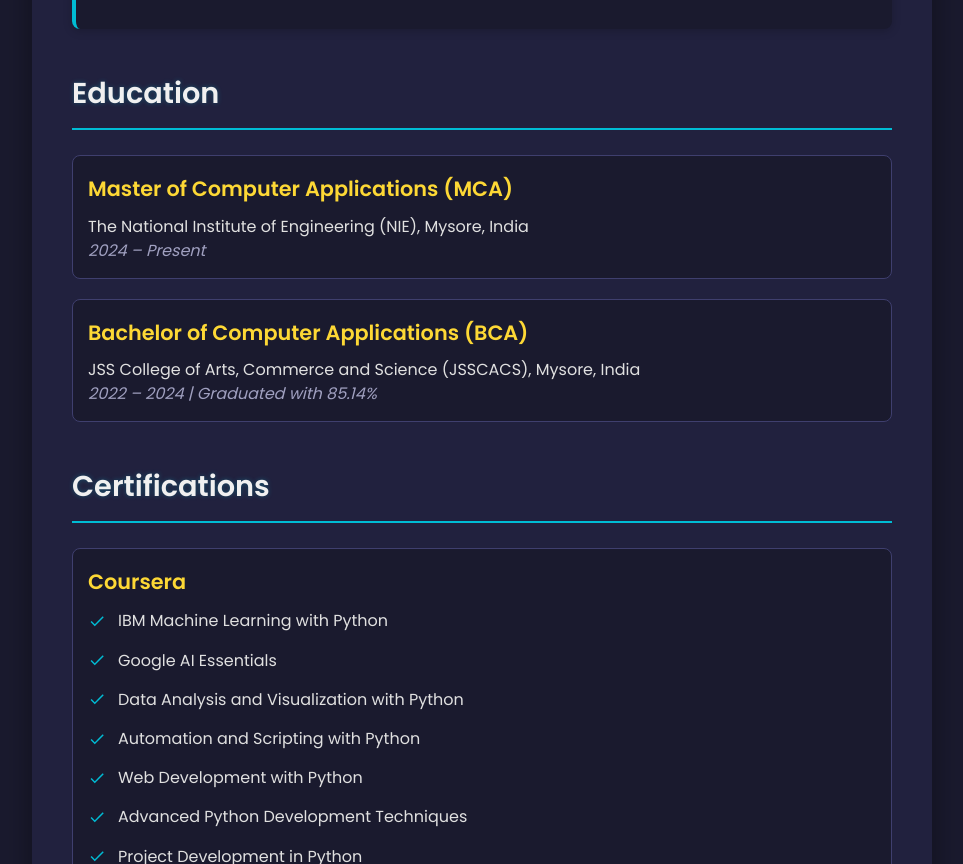
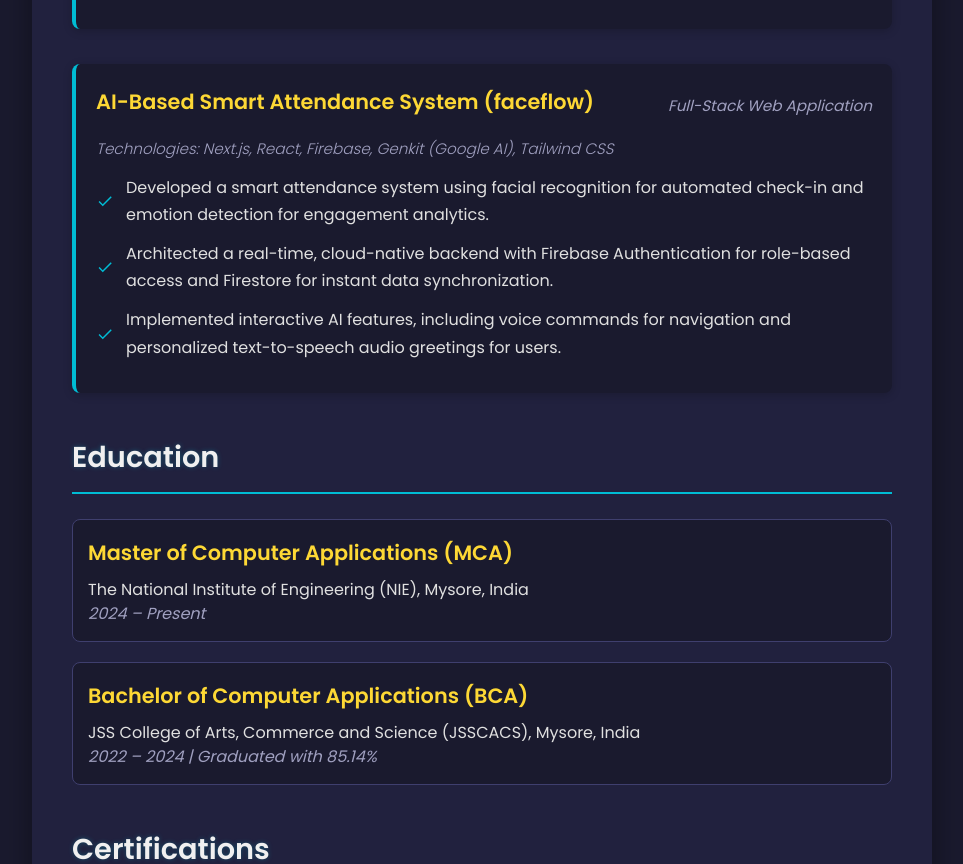
Before and after one commit to rahul03052003/myresume, a plain HTML site: page index.html in a window 1280 px wide. Shown: the part 2809-3673 px from the top of the page, without its empty margins (158-1121 px from the left). Drawn offline with Linux system fonts and the light colour scheme.

Commit message:
Update index.html
do it

```diff
--- a/index.html
+++ b/index.html
@@ -392,6 +392,18 @@
                     <li>Integrated a MySQL database to ensure data integrity, security, and efficient retrieval of student and financial records.</li>
                 </ul>
             </div>
+            <div class="project">
+    <div class="project-header">
+        <h3>AI-Based Smart Attendance System (faceflow)</h3>
+        <span>Full-Stack Web Application</span>
+    </div>
+    <p class="project-tech">Technologies: Next.js, React, Firebase, Genkit (Google AI), Tailwind CSS</p>
+    <ul>
+        <li>Developed a smart attendance system using facial recognition for automated check-in and emotion detection for engagement analytics.</li>
+        <li>Architected a real-time, cloud-native backend with Firebase Authentication for role-based access and Firestore for instant data synchronization.</li>
+        <li>Implemented interactive AI features, including voice commands for navigation and personalized text-to-speech audio greetings for users.</li>
+    </ul>
+</div>
         </section>
 
         <section>
```
